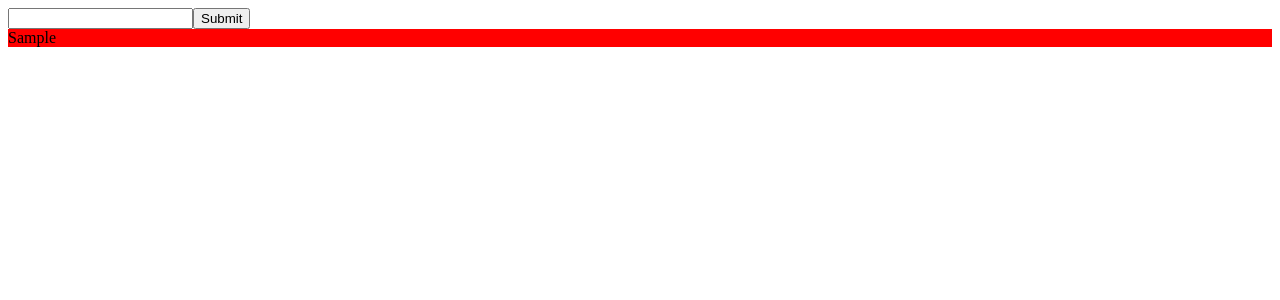
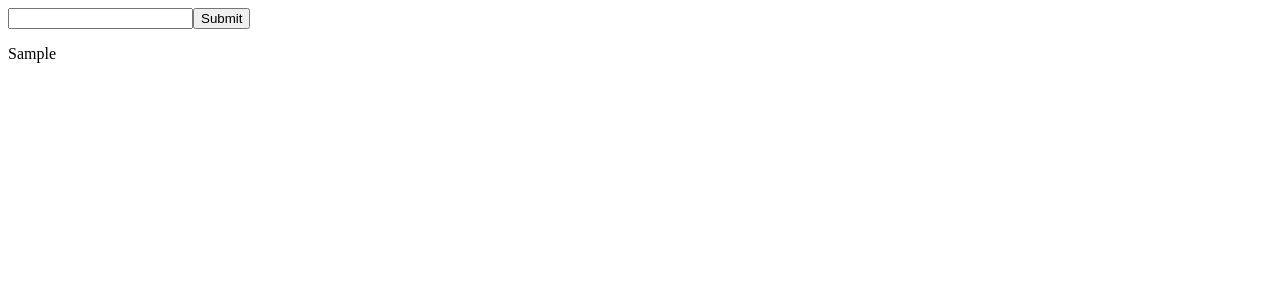
Before and after one commit to DavidSurina/react-to-do-list, a React (Create React App) app: page / in a window 1280 px wide. Both pictures are taken after typing "Sample" into the empty fields and a click on the button "Submit". Shown: the top 300 px of the page. Built offline with nearby package versions, Linux system fonts and the light colour scheme.

Commit message:
Add todo.css

```diff
--- a/src/Components/Todo/Todo.js
+++ b/src/Components/Todo/Todo.js
@@ -1,7 +1,12 @@
+// Import css files
+import "./todo.css";
+
 export default function Todo({ todo }) {
   return (
     <div className="todocard">
-      <div className={todo.isDone ? "done" : "undone"}>{todo.task}</div>
+      <div>
+        <p>{todo.task}</p>
+      </div>
     </div>
   );
 }
```
Also changed, not shown: src/Components/Todo/todo.css (added).
